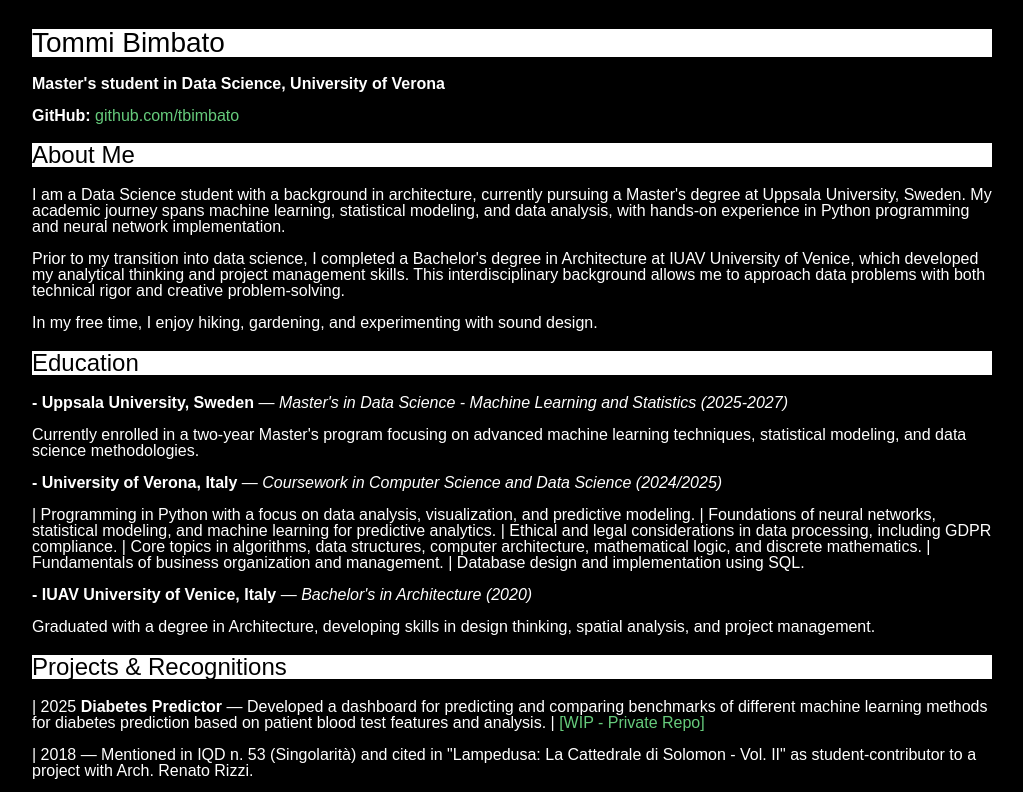
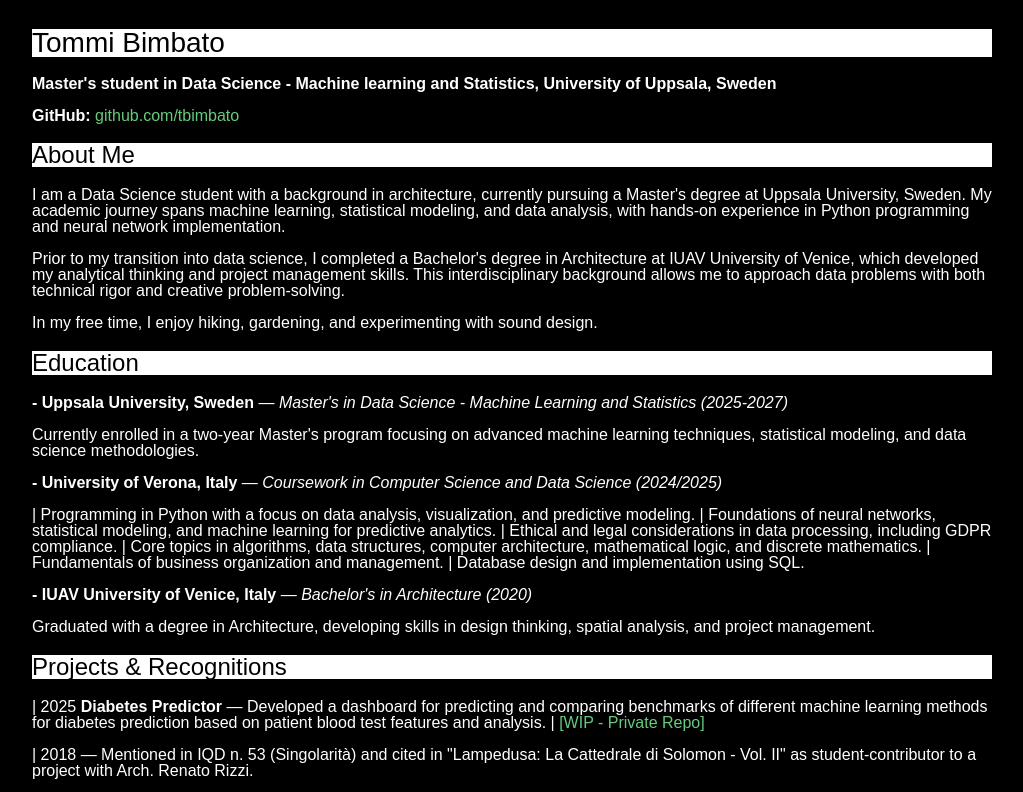
Before and after one commit to tbimbato/tbimbato.github.io, a plain HTML site: page index.html in a window 1280 px wide. Shown: the top 792 px of the page, without its empty margins (128-1151 px from the left). Drawn offline with Linux system fonts and the light colour scheme; a web font is replaced by a local one.

Commit message:
fix current pos

```diff
--- a/index.html
+++ b/index.html
@@ -67,7 +67,7 @@
 <body>
     <div class="container">
         <h1>Tommi Bimbato</h1>
-        <p><strong>Master's student in Data Science, University of Verona</strong></p>
+        <p><strong>Master's student in Data Science - Machine learning and Statistics, University of Uppsala, Sweden</strong></p>
         <strong>GitHub:</strong> <a href="https://github.com/tbimbato" target="_blank">github.com/tbimbato</a>
 
         <h2>About Me</h2>
```
